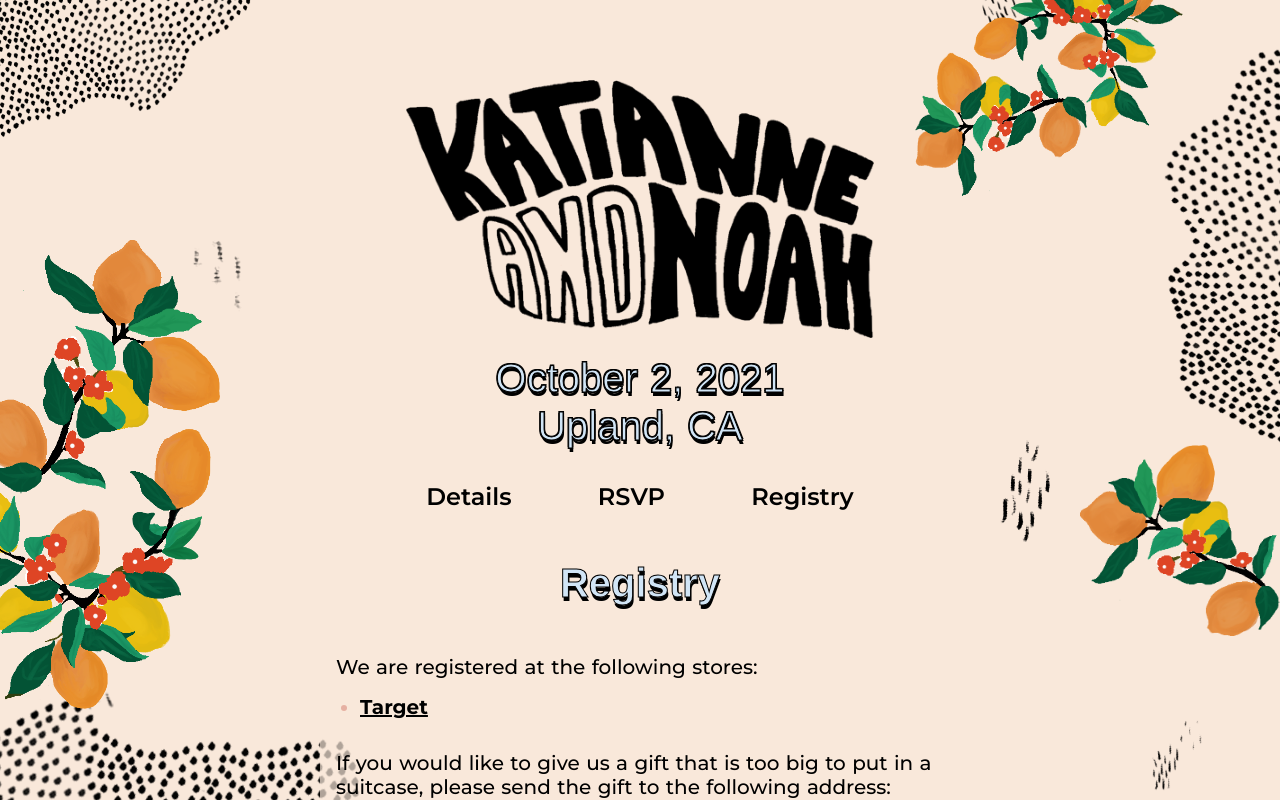
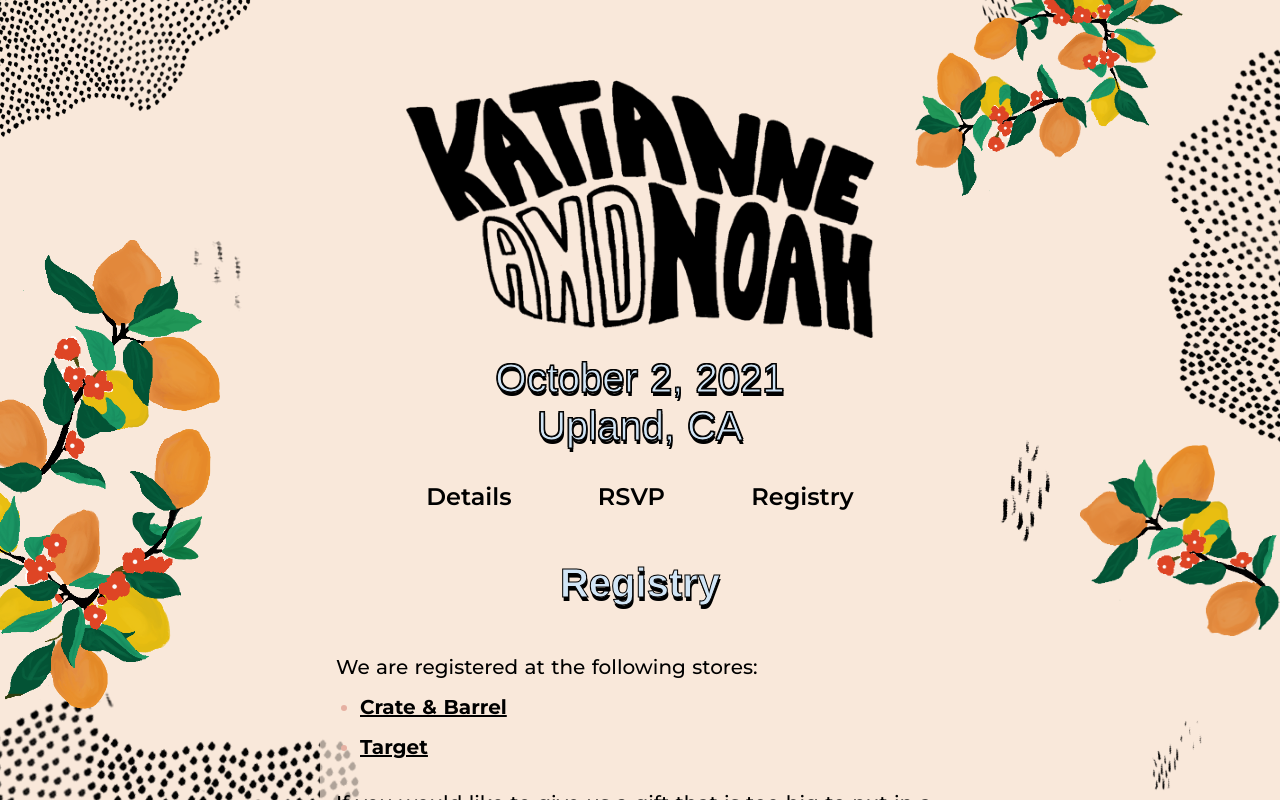
Before and after one commit to n-grubb/nkwedding, a Nuxt app: page /registry in a window 1280 px wide. Built offline with nearby package versions, Linux system fonts and the light colour scheme; a web font is replaced by a local one.

Commit message:
add CB Registry

```diff
--- a/pages/registry.vue
+++ b/pages/registry.vue
@@ -5,14 +5,9 @@
       <!-- <p class="coming-soon" style="margin-bottom: 4rem;">Coming soon!</p> -->
       <p>We are registered at the following stores:</p>
       <ul>
-        <!--
         <li>
-          <a href="https://bit.ly/3dDrYwe" target="_blank" title="Crate &amp; Barrel Registry">Crate &amp; Barrel</a>
+          <a href="https://www.crateandbarrel.com/gift-registry/noah-grubb-and-katianne-engle/r6345283" target="_blank" title="Crate &amp; Barrel Registry">Crate &amp; Barrel</a>
         </li>
-        <li>
-          <a href="https://bit.ly/372CJ8G" target="_blank" title="West Elm Registry">West Elm</a>
-        </li>
-        -->
         <li>
           <a href="https://bit.ly/3eSmyxn" target="_blank" title="Target Registry">Target</a>
         </li>
```
